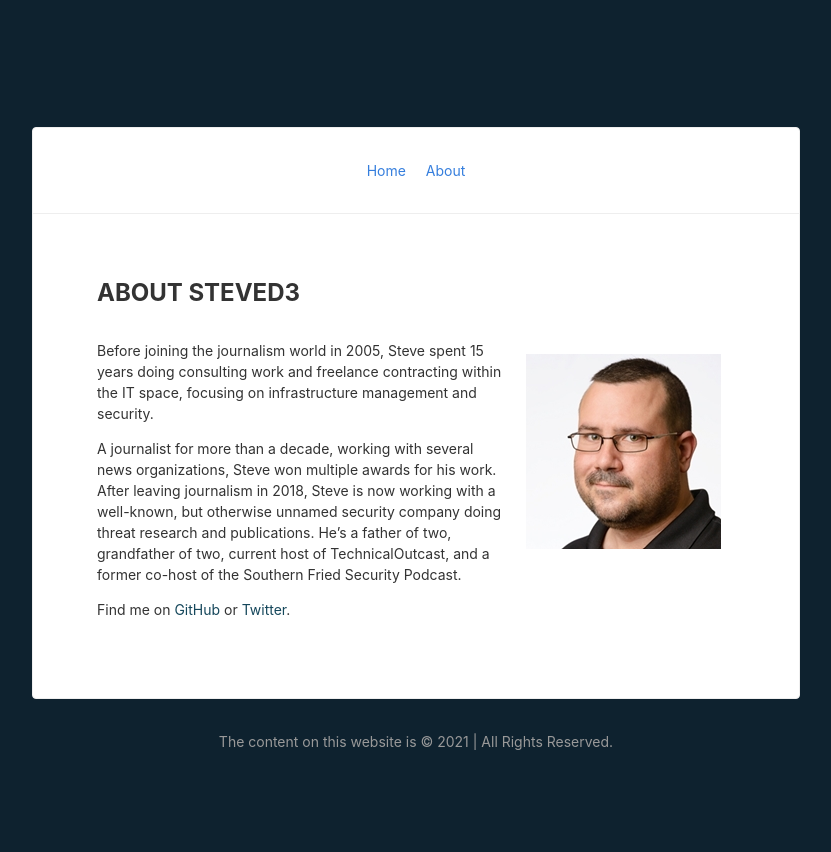
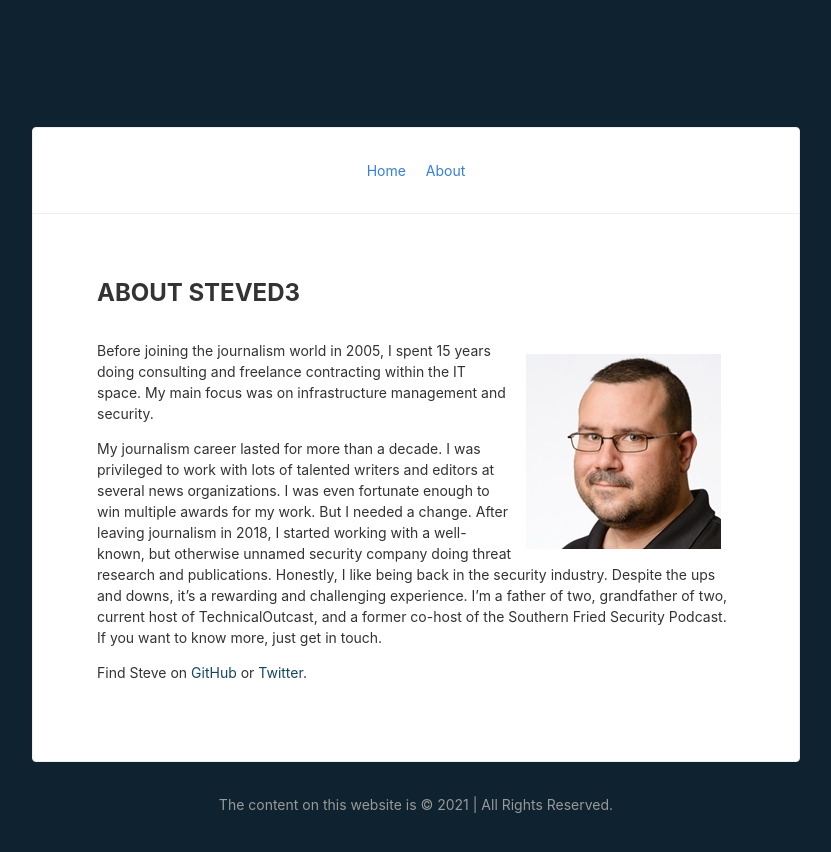
Before and after one commit to SteveD3/steved3.github.io, a Jekyll site: the page built from about.md, in a window 1280 px wide. Shown: the top 852 px of the page, without its empty margins (224-1055 px from the left). Built offline with Jekyll 4.4.1, drawn with Linux system fonts in a browser that asks for light colours; nearby versions of some CDN libraries.

Commit message:
Update about.md

```diff
--- a/about.md
+++ b/about.md
@@ -2,8 +2,8 @@
 title: About SteveD3
 ---
 
-<img style="float: right; margin:1em;" src="/images/Steve-Square-Twitter-sm.jpg"> Before joining the journalism world in 2005, Steve spent 15 years doing consulting work and freelance contracting within the IT space, focusing on infrastructure management and security.
+<img style="float: right; margin:1em;" src="/images/Steve-Square-Twitter-sm.jpg"> Before joining the journalism world in 2005, I spent 15 years doing consulting and freelance contracting within the IT space. My main focus was on infrastructure management and security.
 
-A journalist for more than a decade, working with several news organizations, Steve won multiple awards for his work. After leaving journalism in 2018, Steve is now working with a well-known, but otherwise unnamed security company doing threat research and publications. He’s a father of two, grandfather of two, current host of TechnicalOutcast, and a former co-host of the Southern Fried Security Podcast.
+My journalism career lasted for more than a decade. I was privileged to work with lots of talented writers and editors at several news organizations. I was even fortunate enough to win multiple awards for my work. But I needed a change. After leaving journalism in 2018, I started working with a well-known, but otherwise unnamed security company doing threat research and publications. Honestly, I like being back in the security industry. Despite the ups and downs, it's a rewarding and challenging experience. I'm a father of two, grandfather of two, current host of TechnicalOutcast, and a former co-host of the Southern Fried Security Podcast. If you want to know more, just get in touch.
 
-Find me on [GitHub](https://github.com/SteveD3) or [Twitter](https://twitter.com/SteveD3).
+Find Steve on [GitHub](https://github.com/SteveD3) or [Twitter](https://twitter.com/SteveD3).
```
